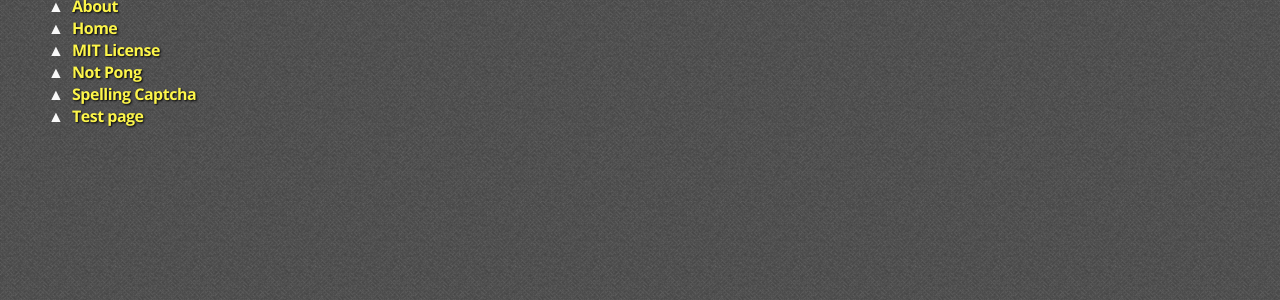
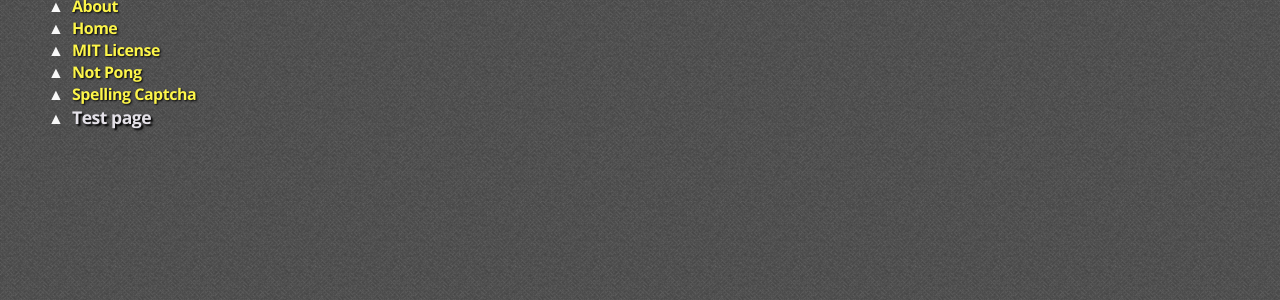
Before and after one commit to le717/le717.github.io, a Jekyll site: the page built from pages/test.html, in a window 1280 px wide. Shown: the part 198-498 px from the top of the page. Built offline with Jekyll 4.4.1, drawn with Linux system fonts in a browser that asks for light colours; some web fonts are replaced; Markdown is read by kramdown in place of the engine named in the settings.

Commit message:
Add sitemap active link CSS
[ci skip]

```diff
--- a/css/style.css
+++ b/css/style.css
@@ -141,6 +141,12 @@
   top: 82.5%;
 }
 
+.sitemap-active {
+    font-size: 1.1em;
+    color: #E4E1E8;
+    text-shadow: 2px 2px 2px black;
+}
+
 
 /* ------- Home button styling ------- */
 
```
